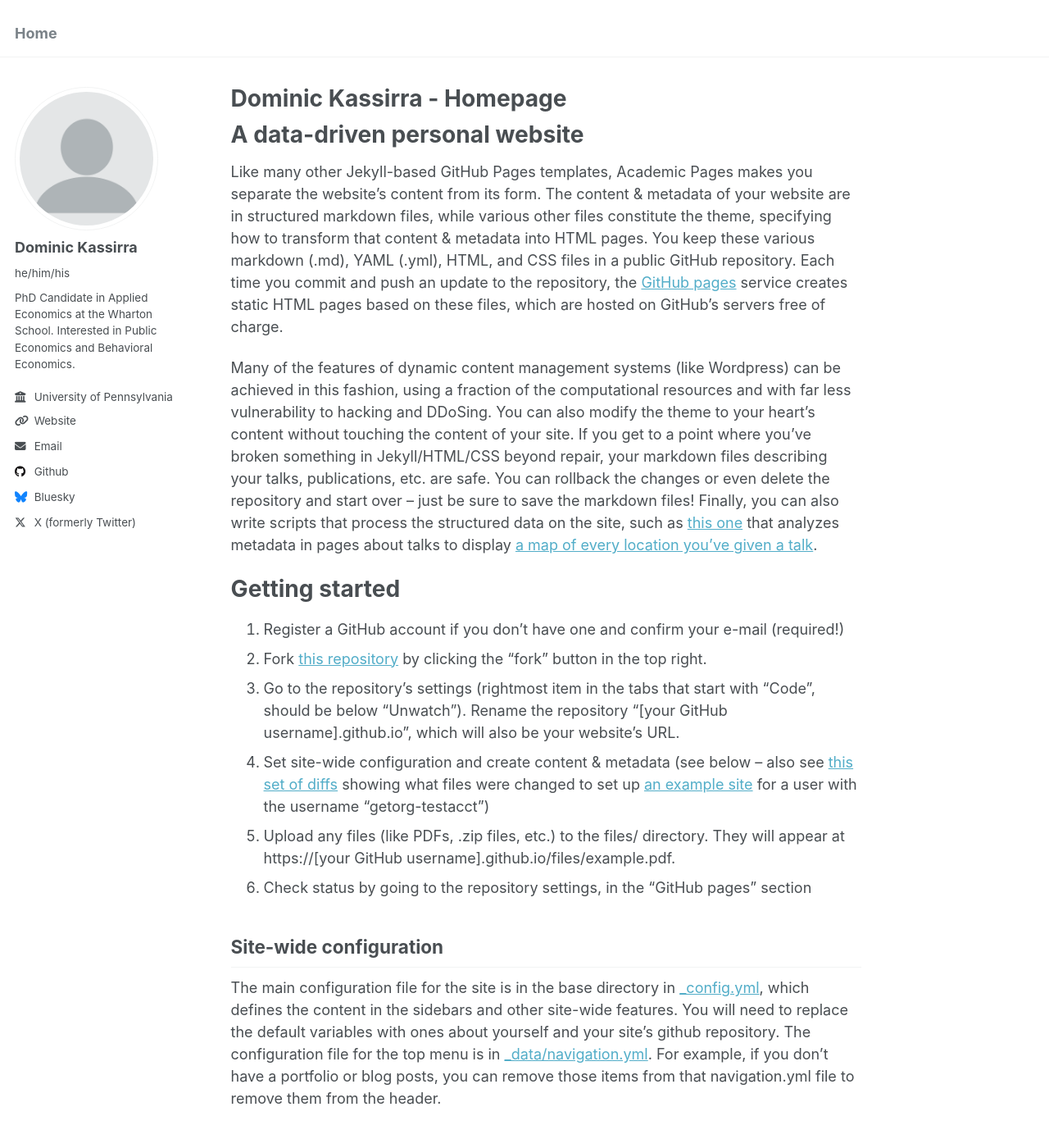
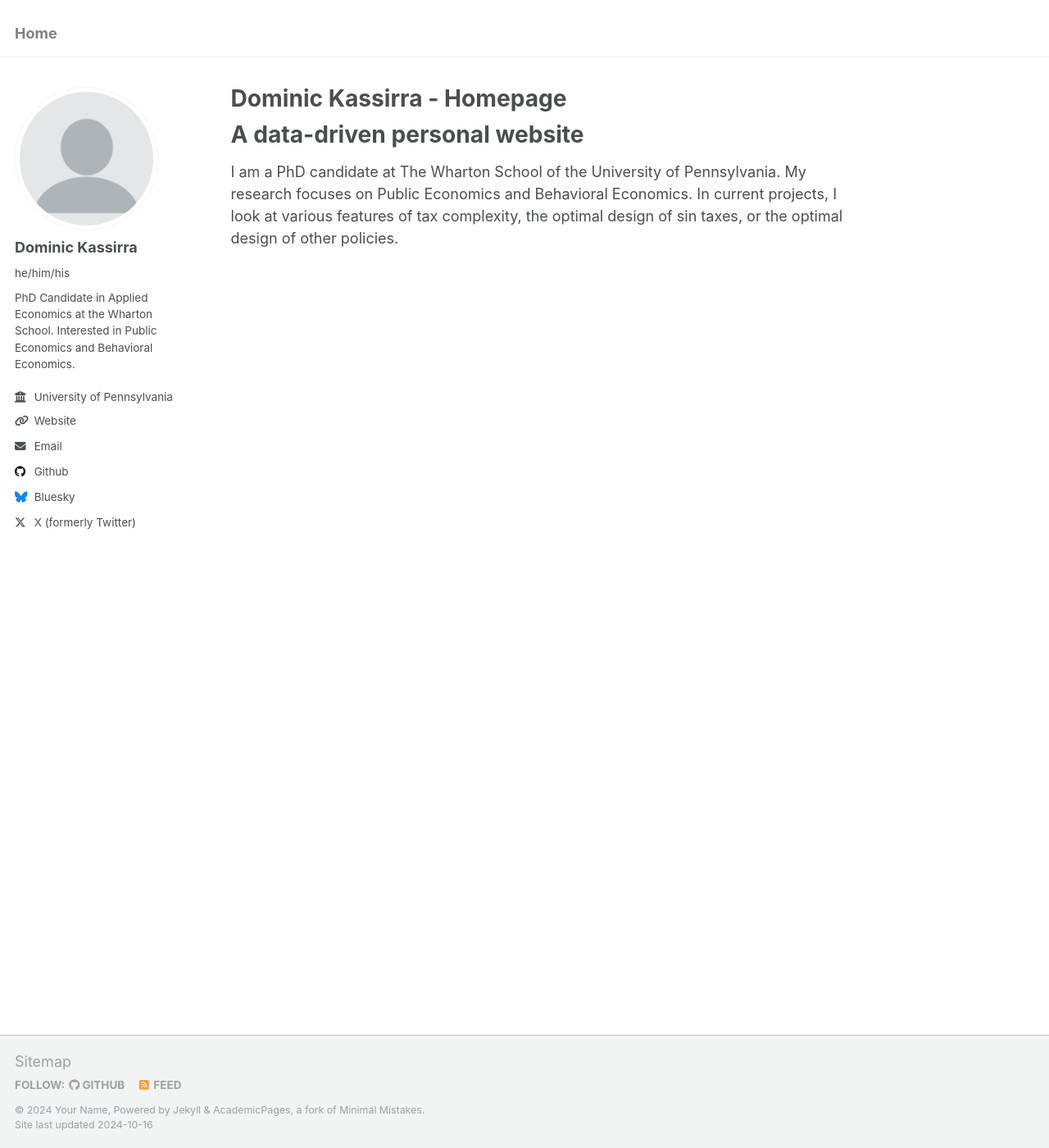
Before and after one commit to dominickassirra/dominickassirra.github.io, a Jekyll site: the page built from _pages/about.md, in a window 1280 px wide and 1400 px high. Shown: the whole window at 82% size. Built offline with Jekyll 4.4.1, drawn with Linux system fonts in a browser that asks for light colours; some of the changed text lies outside the part shown.

Commit message:
Update about.md

```diff
--- a/_pages/about.md
+++ b/_pages/about.md
@@ -9,39 +9,4 @@ redirect_from:
 
 A data-driven personal website
 ======
-Like many other Jekyll-based GitHub Pages templates, Academic Pages makes you separate the website's content from its form. The content & metadata of your website are in structured markdown files, while various other files constitute the theme, specifying how to transform that content & metadata into HTML pages. You keep these various markdown (.md), YAML (.yml), HTML, and CSS files in a public GitHub repository. Each time you commit and push an update to the repository, the [GitHub pages](https://pages.github.com/) service creates static HTML pages based on these files, which are hosted on GitHub's servers free of charge.
-
-Many of the features of dynamic content management systems (like Wordpress) can be achieved in this fashion, using a fraction of the computational resources and with far less vulnerability to hacking and DDoSing. You can also modify the theme to your heart's content without touching the content of your site. If you get to a point where you've broken something in Jekyll/HTML/CSS beyond repair, your markdown files describing your talks, publications, etc. are safe. You can rollback the changes or even delete the repository and start over -- just be sure to save the markdown files! Finally, you can also write scripts that process the structured data on the site, such as [this one](https://github.com/academicpages/academicpages.github.io/blob/master/talkmap.ipynb) that analyzes metadata in pages about talks to display [a map of every location you've given a talk](https://academicpages.github.io/talkmap.html).
-
-Getting started
-======
-1. Register a GitHub account if you don't have one and confirm your e-mail (required!)
-1. Fork [this repository](https://github.com/academicpages/academicpages.github.io) by clicking the "fork" button in the top right.
-1. Go to the repository's settings (rightmost item in the tabs that start with "Code", should be below "Unwatch"). Rename the repository "[your GitHub username].github.io", which will also be your website's URL.
-1. Set site-wide configuration and create content & metadata (see below -- also see [this set of diffs](http://archive.is/3TPas) showing what files were changed to set up [an example site](https://getorg-testacct.github.io) for a user with the username "getorg-testacct")
-1. Upload any files (like PDFs, .zip files, etc.) to the files/ directory. They will appear at https://[your GitHub username].github.io/files/example.pdf.
-1. Check status by going to the repository settings, in the "GitHub pages" section
-
-Site-wide configuration
-------
-The main configuration file for the site is in the base directory in [_config.yml](https://github.com/academicpages/academicpages.github.io/blob/master/_config.yml), which defines the content in the sidebars and other site-wide features. You will need to replace the default variables with ones about yourself and your site's github repository. The configuration file for the top menu is in [_data/navigation.yml](https://github.com/academicpages/academicpages.github.io/blob/master/_data/navigation.yml). For example, if you don't have a portfolio or blog posts, you can remove those items from that navigation.yml file to remove them from the header.
-
-Create content & metadata
-------
-For site content, there is one markdown file for each type of content, which are stored in directories like _publications, _talks, _posts, _teaching, or _pages. For example, each talk is a markdown file in the [_talks directory](https://github.com/academicpages/academicpages.github.io/tree/master/_talks). At the top of each markdown file is structured data in YAML about the talk, which the theme will parse to do lots of cool stuff. The same structured data about a talk is used to generate the list of talks on the [Talks page](https://academicpages.github.io/talks), each [individual page](https://academicpages.github.io/talks/2012-03-01-talk-1) for specific talks, the talks section for the [CV page](https://academicpages.github.io/cv), and the [map of places you've given a talk](https://academicpages.github.io/talkmap.html) (if you run this [python file](https://github.com/academicpages/academicpages.github.io/blob/master/talkmap.py) or [Jupyter notebook](https://github.com/academicpages/academicpages.github.io/blob/master/talkmap.ipynb), which creates the HTML for the map based on the contents of the _talks directory).
-
-**Markdown generator**
-
-I have also created [a set of Jupyter notebooks](https://github.com/academicpages/academicpages.github.io/tree/master/markdown_generator
-) that converts a CSV containing structured data about talks or presentations into individual markdown files that will be properly formatted for the Academic Pages template. The sample CSVs in that directory are the ones I used to create my own personal website at stuartgeiger.com. My usual workflow is that I keep a spreadsheet of my publications and talks, then run the code in these notebooks to generate the markdown files, then commit and push them to the GitHub repository.
-
-How to edit your site's GitHub repository
-------
-Many people use a git client to create files on their local computer and then push them to GitHub's servers. If you are not familiar with git, you can directly edit these configuration and markdown files directly in the github.com interface. Navigate to a file (like [this one](https://github.com/academicpages/academicpages.github.io/blob/master/_talks/2012-03-01-talk-1.md) and click the pencil icon in the top right of the content preview (to the right of the "Raw | Blame | History" buttons). You can delete a file by clicking the trashcan icon to the right of the pencil icon. You can also create new files or upload files by navigating to a directory and clicking the "Create new file" or "Upload files" buttons.
-
-Example: editing a markdown file for a talk
-![Editing a markdown file for a talk](/images/editing-talk.png)
-
-For more info
-------
-More info about configuring Academic Pages can be found in [the guide](https://academicpages.github.io/markdown/). The [guides for the Minimal Mistakes theme](https://mmistakes.github.io/minimal-mistakes/docs/configuration/) (which this theme was forked from) might also be helpful.
+I am a PhD candidate at The Wharton School of the University of Pennsylvania. My research focuses on Public Economics and Behavioral Economics. In current projects, I look at various features of tax complexity, the optimal design of sin taxes, or the optimal design of other policies.
```
